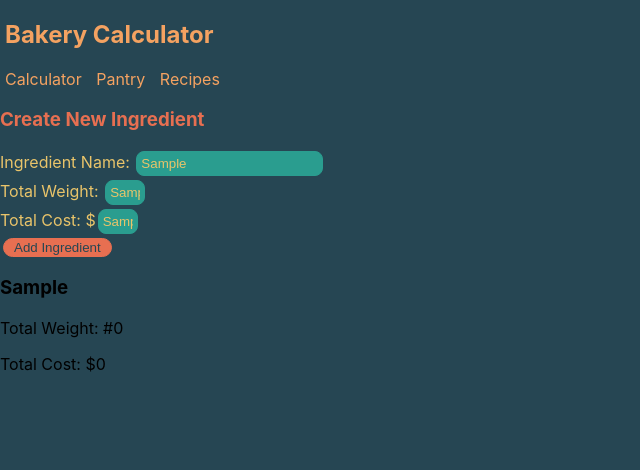
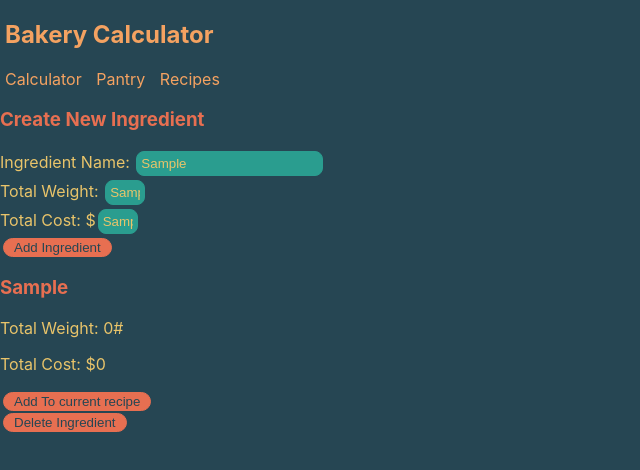
Before and after one commit to Mrcolin99/ing-calc, a React (Create React App) app: page /pantry in a window 1280 px wide. Both pictures are taken after typing "Sample", "Sample", "Sample" into the empty fields and a click on the button "Add Ingredient". Shown: the top 470 px of the page, without its empty margins (0-640 px from the left). Built offline with nearby package versions, Linux system fonts and the light colour scheme.

Commit message:
Fix local stoargae issue

```diff
--- a/src/components/Ingredients/Ingredients.css
+++ b/src/components/Ingredients/Ingredients.css
@@ -64,3 +64,26 @@
     border: 1px solid #E76F51;
     border-radius: 10px;
 }
+
+.list{
+    color: #E9C46A;
+}
+
+.list-title{
+    color: #E76F51;
+}
+
+.list-button{
+    margin-top: 2px;
+    margin-left: 3px;
+    padding-left: 10px;
+    padding-right: 10px;
+    color: #264653;
+    background-color: #E76F51;
+    border: 1px solid #E76F51;
+    border-radius: 10px;
+}
+
+.no-ing{
+    color: #E76F51;
+}
--- a/src/components/Ingredients/Ingredients.js
+++ b/src/components/Ingredients/Ingredients.js
@@ -1,4 +1,4 @@
-import { useState } from 'react'
+import { useState, useEffect} from 'react'
 import './Ingredients.css'
 
 function Ingredients() {
@@ -32,7 +32,6 @@ function Ingredients() {
         console.log(costNumber)
     }
 
-
     const createNewIng = (event) => {
         event.preventDefault()
         const newIng = { name: name, weight: weight, cost: cost }
@@ -50,14 +49,27 @@ function Ingredients() {
 
     const listIng = () => {
         return list.map((ing, index) => (
-            <div key={index}>
-                <h3>{ing.name}</h3>
-                <p>Total Weight: #{ing.weight}</p>
+            <div className='list' key={index}>
+                <h3 className='list-title'>{ing.name}</h3>
+                <p>Total Weight: {ing.weight}#</p>
                 <p>Total Cost: ${ing.cost}</p>
+                <button className='list-button'>Add To current recipe</button>
+                <br/>
+                <button className='list-button'>Delete Ingredient</button>
             </div>
         ))
     }
 
+    // useEffect(() => {
+    //     const savedList = JSON.parse(localStorage.getItem('ingredientList'));
+    //     if (savedList) {
+    //         setList(savedList)
+    //     }
+    // }, [])
+
+    // useEffect(() => {
+    //     localStorage.setItem('ingredientList', JSON.stringify(list))
+    // }, [list])
 
     return (
         <div>
@@ -75,7 +87,7 @@ function Ingredients() {
                 </form>
                 <button onClick={createNewIng} className='create-new'>Add Ingredient</button>
             </div>
-            {list.length === 0 ? <p>no ingredients</p> : listIng()}
+            {list.length === 0 ? <p className='no-ing'>No Ingredients Yet!</p> : listIng()}
         </div>
     )
 }
--- a/src/components/Splash/Splash.js
+++ b/src/components/Splash/Splash.js
@@ -3,7 +3,7 @@ import './Splash.css'
 function Splash() {
     return (
         <div>
-            <h1 className='app-title'>Welcome To Bakery Calculator 9000</h1>
+            <h1 className='app-title'>Welcome To Bakery Calculator</h1>
 
         </div>
     )
```
